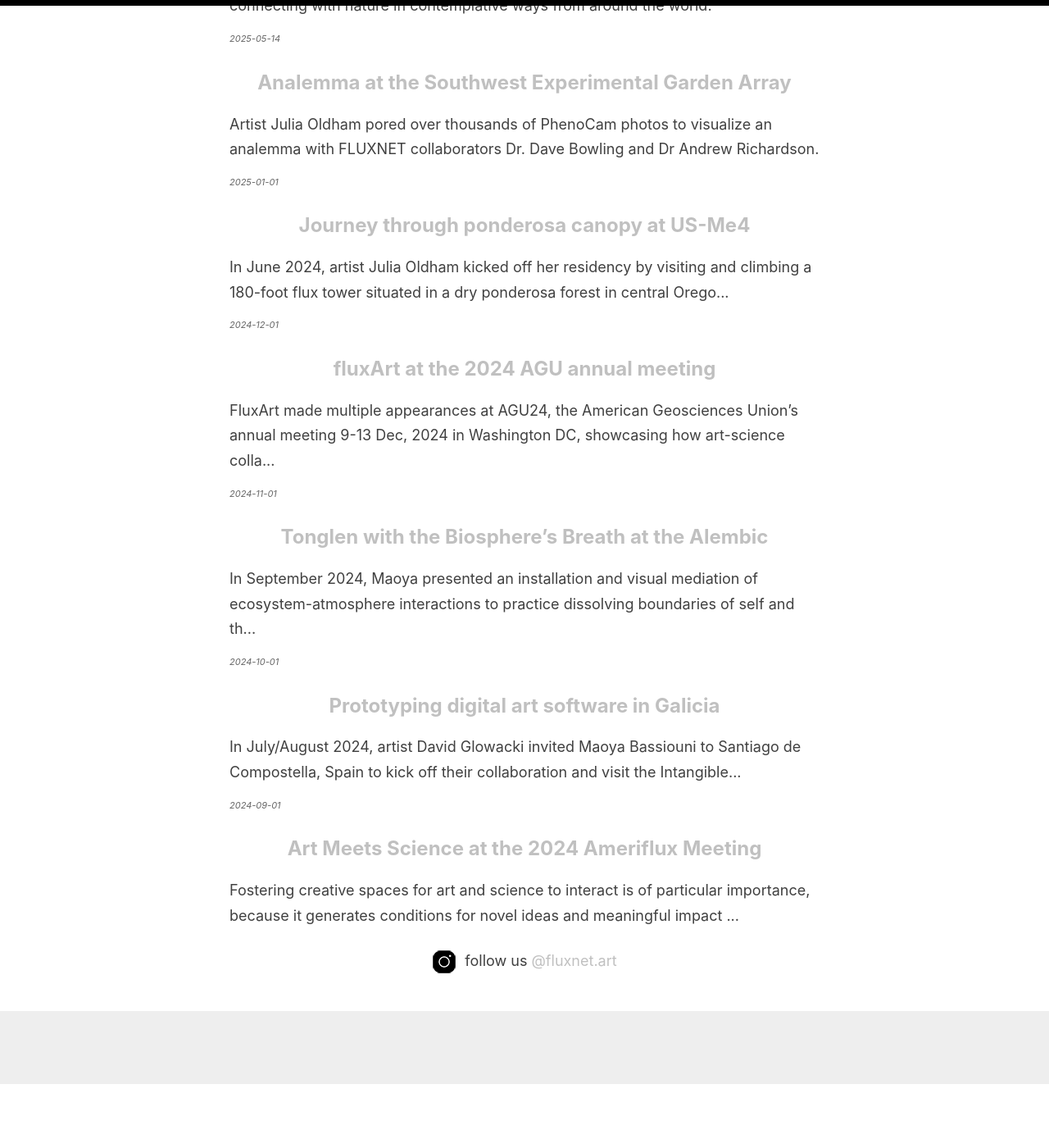
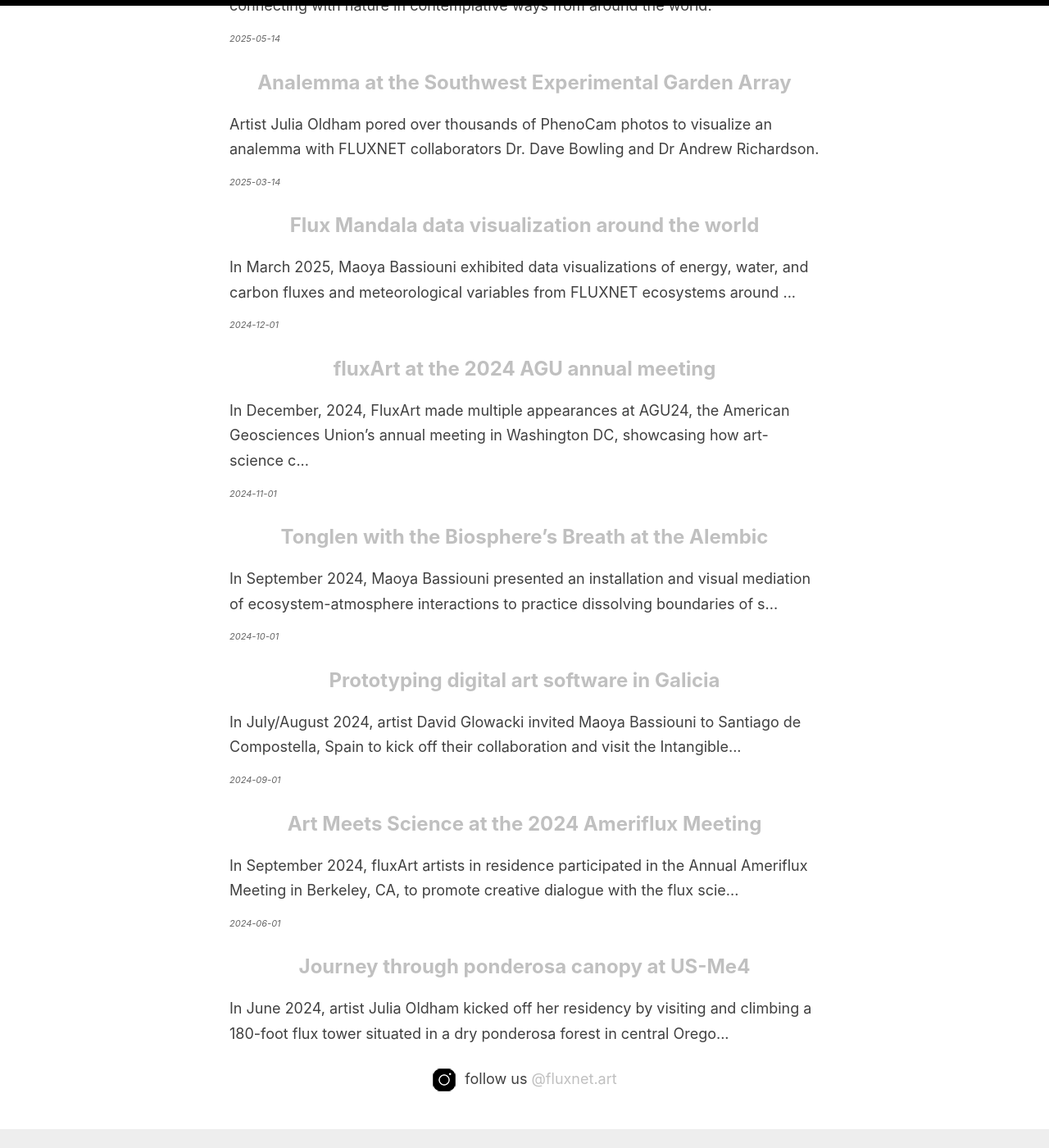
Before and after one commit to fluxnetart/fluxnetart.github.io, a Jekyll site: the page built from _pages/news.md, in a window 1280 px wide and 1400 px high, scrolled down 630 px. Shown: the whole window at 82% size. Built offline with Jekyll 4.4.1, drawn with Linux system fonts in a browser that asks for light colours; before the commit the page ends 1952 px from its top, so only the background shows below that.

Commit message:
update news

```diff
--- a/_posts/2024-09-01-amerifluxmeeting.md
+++ b/_posts/2024-09-01-amerifluxmeeting.md
@@ -1,7 +1,7 @@
 ---
 layout: post
 title: Art Meets Science at the 2024 Ameriflux Meeting
-excerpt: Fostering creative spaces for art and science to interact is of particular importance, because it generates conditions for novel ideas and meaningful impact beyond each discipline. Following this, in early September the FLUXNET Outreach Working Group took to the 2024 Ameriflux Annual Meeting to promote a dialogue between the FLUXNET artists in residence and the greater flux tower community.
+excerpt: In September 2024, fluxArt artists in residence participated in the Annual Ameriflux Meeting in Berkeley, CA, to promote creative dialogue with the flux science community.
 categories: news
 ---
 
--- a/_posts/2024-10-08-David.md
+++ b/_posts/2024-10-08-David.md
@@ -28,7 +28,7 @@
 
 <figcaption>
 
-February, 2025: Exhibit, Flux Mandalas, data visualization, University of California, Berkeley, CA<br>
+March, 2025: Exhibit, Flux Mandalas, data visualization, University of California, Berkeley, CA<br>
 January, 2025: Arts Residency with Micheal Flood and Melissa Warner, to design the laser cut Tara, Melbourne Australia<br>
 November 10, 2024: Audiovisual performance, Yantric Fields, Museum of Consciousness, Oxford University, UK<br>
 December 12, 2024, Presentation, Contemplating the Biosphere’s Breath to Dissolve Climate Anxiety, American Geophysical Union Annual Meeting, Washington DC (<a href="https://fluxnetart.github.io/agumeeting/">news story</a>, <a href="https://agu.confex.com/agu/agu24/meetingapp.cgi/Paper/1619073">abstract</a>)
--- a/_posts/2024-11-01-alembic.md
+++ b/_posts/2024-11-01-alembic.md
@@ -1,7 +1,7 @@
 ---
 layout: post
 title: Tonglen with the Biosphere’s Breath at the Alembic
-excerpt: In September 2024, Maoya presented an installation and visual mediation of ecosystem-atmosphere interactions to practice dissolving boundaries of self and the biosphere and experience breath.
+excerpt: In September 2024, Maoya Bassiouni presented an installation and visual mediation of ecosystem-atmosphere interactions to practice dissolving boundaries of self and the biosphere and experience breath.
 categories: news
 ---
 
--- a/_posts/2024-12-01-agumeeting.md
+++ b/_posts/2024-12-01-agumeeting.md
@@ -1,7 +1,7 @@
 ---
 layout: post
 title: fluxArt at the 2024 AGU annual meeting
-excerpt: FluxArt made multiple appearances at AGU24, the American Geosciences Union’s annual meeting 9-13 Dec, 2024 in Washington DC, showcasing how art-science collaborations can transform our relationship with environmental data and help reimagine climate action.
+excerpt: In December, 2024, FluxArt made multiple appearances at AGU24, the American Geosciences Union’s annual meeting in Washington DC, showcasing how art-science collaborations can transform our relationship with environmental data and help reimagine climate action.
 categories: news
 ---
 
--- /dev/null
+++ b/_posts/2025-03-14-Mandala.md
@@ -0,0 +1,15 @@
+---
+layout: post
+title: Flux Mandala data visualization around the world
+excerpt: In March 2025, Maoya Bassiouni exhibited data visualizations of energy, water, and carbon fluxes and meteorological variables from FLUXNET ecosystems around the world.
+categories: news
+---
+
+In March 2025, Maoya Bassiouni exhibited <i>Flux Mandalas</i>, data visualizations of energy, water, and carbon fluxes and meteorological variables from FLUXNET ecosystems around the world at Hilgard Hall, UC Berkeley. Each image represents the unique pattern of productivity, water, and meteorological seasonal cycles at eddy-covariance research tower sites, from dryland forests in Autralia, Alpine grasslands in Switzerland, croplands in the Midwest USA, wetlands in Greenland and many more.
+
+<figure style="text-align: center;" >
+  <img src="https://fluxnetart.github.io/images/flux_manadala_stack_soma.gif" style="max-height: 300px; height: auto;">
+  <figcaption>Visualizations of FLUXNET data around the world.</figcaption>
+</figure>
+
+“<i>Eddy-covariance flux towers allow us to measure CO2, water, and energy exchanges between ecosystems and the atmosphere and observe the radiant soul of soils and plants interacting with climate and co-creating the atmosphere. A constant giving and receiving that sustains life on Earth and brings us together. As we breathe with nature, experience our shared breath, we remember we're part of something boundless. </i> –  Maoya Bassiouni
```
Also changed, not shown: _posts/2024-06-01-me4-kickoff.md (renamed from _posts/2025-01-01-me4-kickoff.md), 1 other file.
